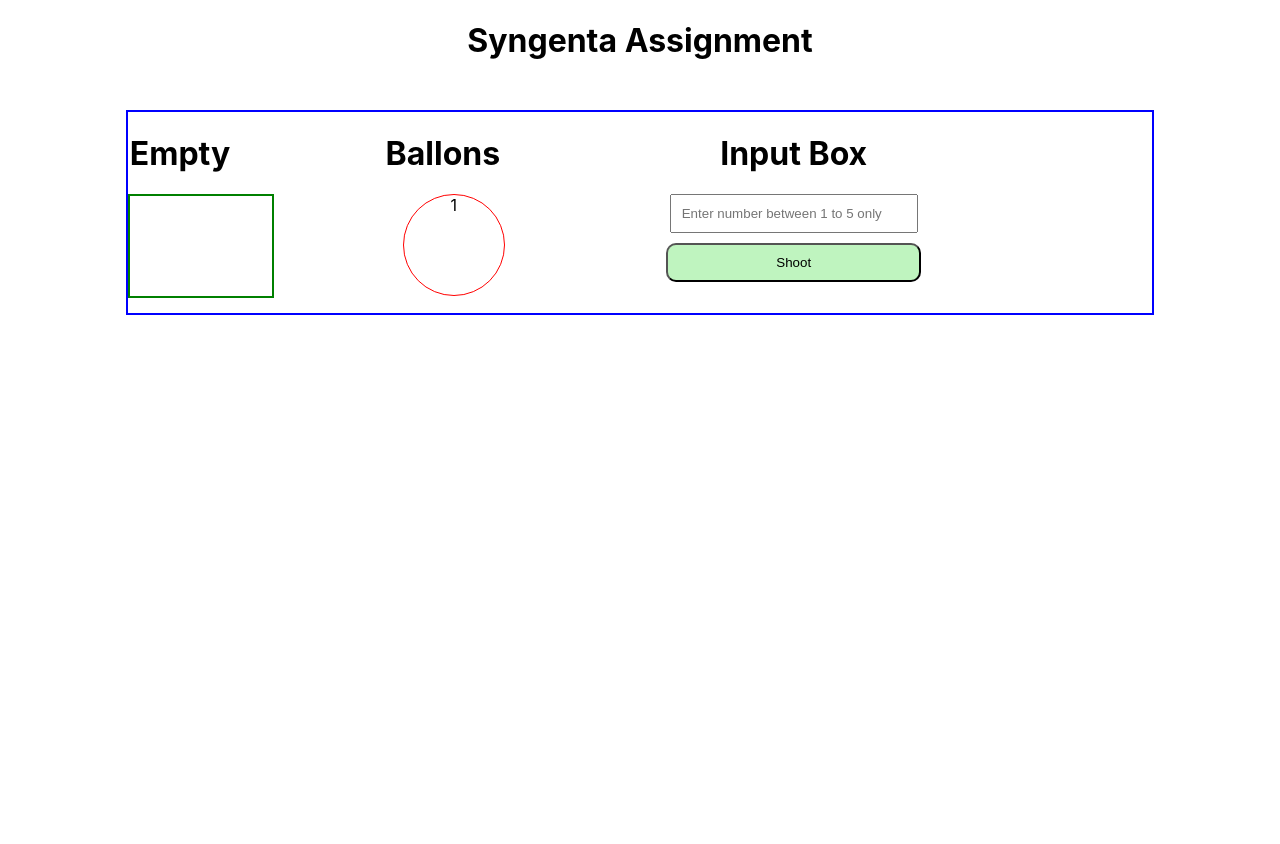
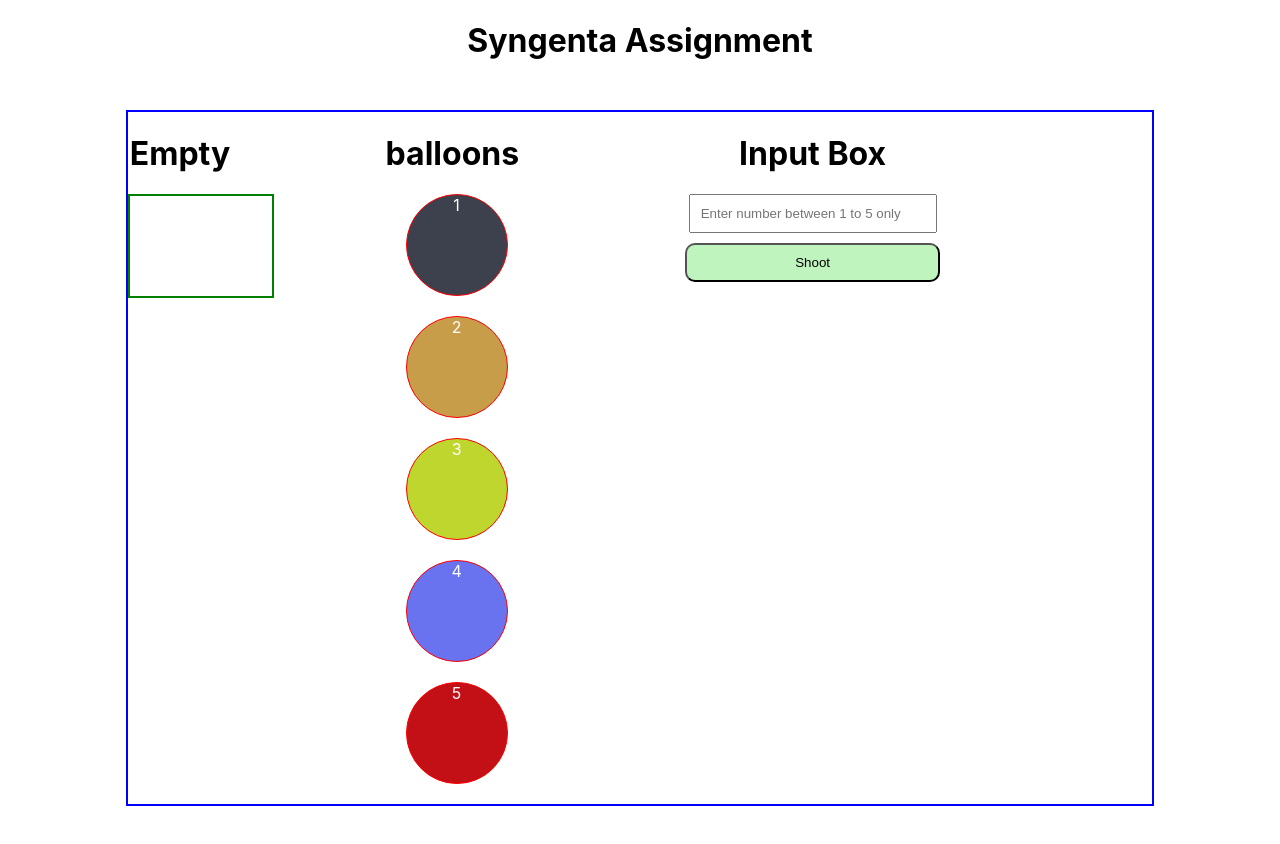
Before and after one commit to abckyadav/syngenta-assignment-ballon, a React (Create React App) app: page / in a window 1280 px wide. Shown: the top 844 px of the page. Before the commit the page ends 800 px from the top, so only its background shows below. Built offline with nearby package versions, Linux system fonts and the light colour scheme.

Commit message:
added functionality

```diff
--- a/src/Components/Balloons.jsx
+++ b/src/Components/Balloons.jsx
@@ -1,10 +1,12 @@
 import React from "react";
 
-const Balloons = ({ bgColor = "red", id = 1 }) => {
+const Balloons = ({ bgColor, id }) => {
   return (
     <div>
-      <h1>Ballons</h1>
-      <div className="ballon" style={{ backgroundColor: `#${bgColor}` }}>
+      <div
+        className="ballon"
+        style={{ backgroundColor: bgColor, color: "white" }}
+      >
         {id}
       </div>
     </div>
--- a/src/Components/Home.jsx
+++ b/src/Components/Home.jsx
@@ -1,4 +1,4 @@
-import React from "react";
+import React, { useState } from "react";
 import Balloons from "./Balloons";
 
 const getRandomColor = () => {
@@ -10,7 +10,7 @@
   return color;
 };
 
-const initialBallons = [
+const initialballoons = [
   {
     id: 1,
     color: getRandomColor(),
@@ -39,16 +39,58 @@
 ];
 
 const Home = () => {
+  const [balloons, setBalloons] = useState(initialballoons);
+  const [inputText, setInputText] = useState("");
+
+  const handleInputChange = (e) => {
+    const text = e.target.value;
+    setInputText(text);
+  };
+
+  const handleShoot = () => {
+    const newballoons = balloons.map((item) =>
+      item.id == inputText ? { ...item, status: false } : item
+    );
+    setBalloons(newballoons);
+    console.log("newballoons:", newballoons);
+  };
+  const handleEmptyBox = (id) => {
+    const newballoons = balloons.map((item) =>
+      item.id == id ? { ...item, status: true } : item
+    );
+    setBalloons(newballoons);
+    console.log("newballoons:", newballoons);
+  };
+
   return (
     <div>
       <h1>Syngenta Assignment</h1>
       <div className="container">
         <div>
           <h1>Empty</h1>
-          <div className="empty_container"></div>
+          <div className="empty_container">
+            {balloons
+              .filter((item) => item.status === false)
+              .map((item) => {
+                return (
+                  <div key={item.id} onClick={() => handleEmptyBox(item.id)}>
+                    <Balloons bgColor={item.color} id={item.id} />
+                  </div>
+                );
+              })}
+          </div>
         </div>
 
-        <Balloons />
+        <div>
+          <h1>balloons</h1>
+          {balloons
+            .filter((item) => item.status === true)
+            .map((item) => {
+              return (
+                <Balloons key={item.id} bgColor={item.color} id={item.id} />
+              );
+            })}
+        </div>
 
         <div>
           <h1>Input Box</h1>
@@ -56,8 +98,9 @@
             <input
               type="number"
               placeholder="Enter number between 1 to 5 only"
+              onChange={handleInputChange}
             />
-            <button className="button">Shoot</button>
+            <button onClick={handleShoot}>Shoot</button>
           </div>
         </div>
       </div>
```
